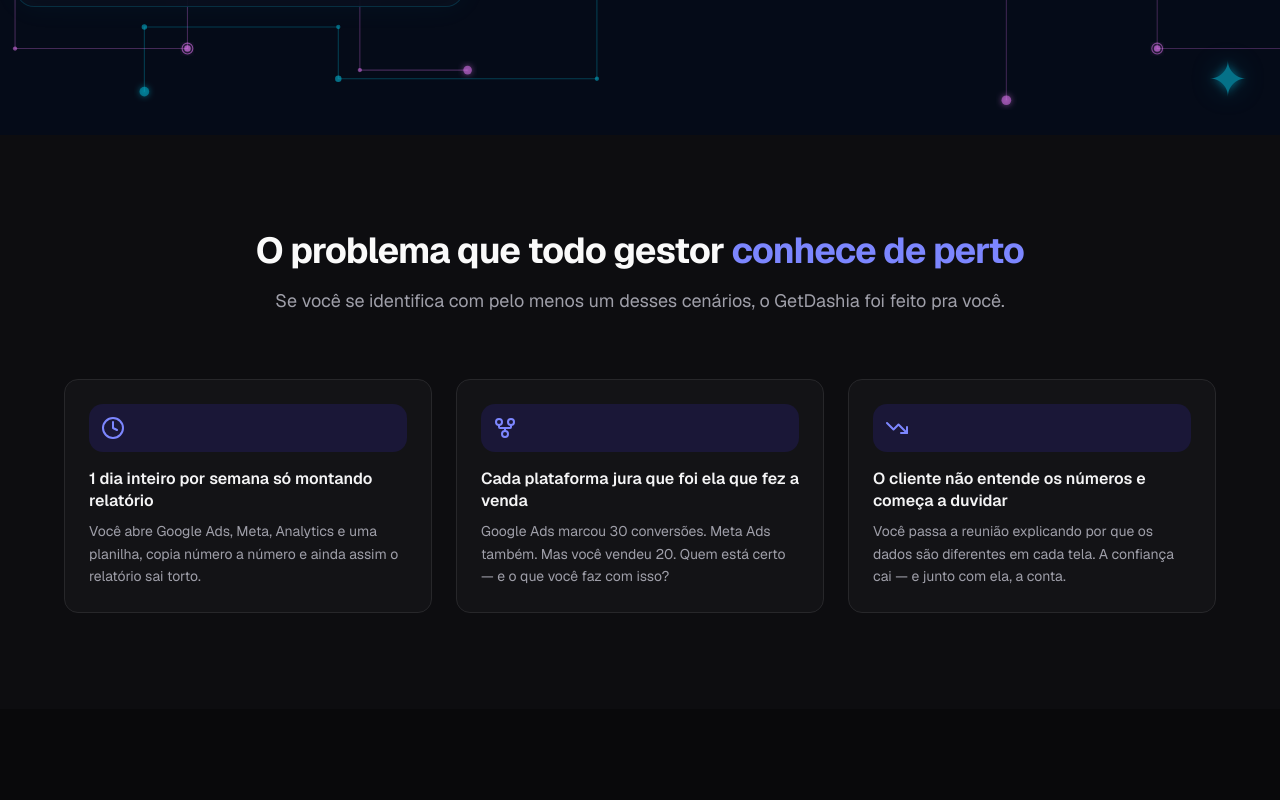
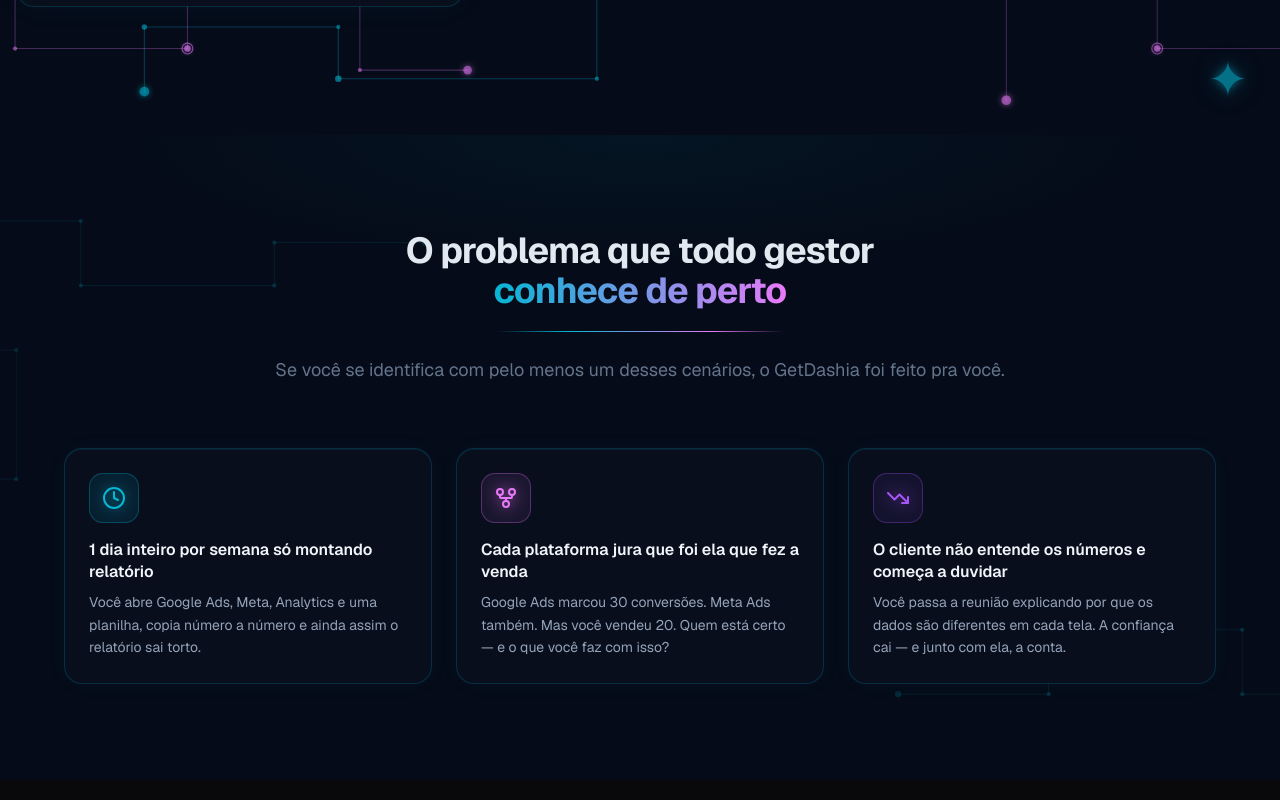
Before and after one commit to LuSan1986/projeto_getdashia, a Next.js app: page / in a window 1280 px wide. Shown: the part 900-1700 px from the top of the page. Built offline with nearby package versions, Linux system fonts and the light colour scheme.

Commit message:
feat(problema): redesign cyberpunk com cards neon e PCB traces

```diff
--- a/src/components/landing/problema.tsx
+++ b/src/components/landing/problema.tsx
@@ -1,10 +1,13 @@
 import { Clock, GitFork, TrendingDown, type LucideIcon } from "lucide-react";
-import { Card } from "@/components/ui/card";
 
 interface ItemProblema {
   Icone: LucideIcon;
   titulo: string;
   descricao: string;
+  cor: string;
+  glow: string;
+  iconBg: string;
+  iconBorder: string;
 }
 
 const itens: ItemProblema[] = [
@@ -13,50 +16,175 @@ const itens: ItemProblema[] = [
     titulo: "1 dia inteiro por semana só montando relatório",
     descricao:
       "Você abre Google Ads, Meta, Analytics e uma planilha, copia número a número e ainda assim o relatório sai torto.",
+    cor: "#06B6D4",
+    glow: "rgba(6,182,212,0.8)",
+    iconBg: "rgba(6,182,212,0.10)",
+    iconBorder: "rgba(6,182,212,0.30)",
   },
   {
     Icone: GitFork,
     titulo: "Cada plataforma jura que foi ela que fez a venda",
     descricao:
       "Google Ads marcou 30 conversões. Meta Ads também. Mas você vendeu 20. Quem está certo — e o que você faz com isso?",
+    cor: "#E879F9",
+    glow: "rgba(232,121,249,0.8)",
+    iconBg: "rgba(232,121,249,0.08)",
+    iconBorder: "rgba(232,121,249,0.30)",
   },
   {
     Icone: TrendingDown,
     titulo: "O cliente não entende os números e começa a duvidar",
     descricao:
       "Você passa a reunião explicando por que os dados são diferentes em cada tela. A confiança cai — e junto com ela, a conta.",
+    cor: "#A855F7",
+    glow: "rgba(168,85,247,0.8)",
+    iconBg: "rgba(168,85,247,0.08)",
+    iconBorder: "rgba(168,85,247,0.30)",
   },
 ];
 
 export default function Problema() {
   return (
-    <section className="bg-zinc-900/30 px-4 py-24">
-      <div className="mx-auto max-w-6xl">
+    <section
+      className="relative px-4 py-24 overflow-hidden"
+      style={{ background: "#050B18" }}
+    >
+      <style>{`
+        .prob-card {
+          background: rgba(10,15,30,0.80);
+          border: 1px solid rgba(6,182,212,0.20);
+          box-shadow: 0 0 20px rgba(6,182,212,0.05), inset 0 1px 0 rgba(6,182,212,0.10);
+          backdrop-filter: blur(8px);
+          transition: border-color 0.3s ease, box-shadow 0.3s ease, transform 0.3s ease;
+        }
+        .prob-card:hover {
+          border-color: rgba(6,182,212,0.50);
+          box-shadow: 0 0 30px rgba(6,182,212,0.12), 0 0 60px rgba(6,182,212,0.06), inset 0 1px 0 rgba(6,182,212,0.20);
+          transform: translateY(-3px);
+        }
+      `}</style>
+
+      {/* ── Traços PCB sutis no fundo ── */}
+      <div aria-hidden className="pointer-events-none absolute inset-0" style={{ zIndex: 0 }}>
+        <svg
+          width="100%" height="100%"
+          viewBox="0 0 1440 600"
+          preserveAspectRatio="xMidYMid slice"
+          xmlns="http://www.w3.org/2000/svg"
+        >
+          {/* Traço 1 — topo-esquerdo */}
+          <path d="M 0 80 H 200 V 140 H 380 V 100 H 520"
+                stroke="rgba(6,182,212,0.10)" strokeWidth="1" fill="none"/>
+          <circle cx="200" cy="80"  r="2" fill="rgba(6,182,212,0.18)"/>
+          <circle cx="200" cy="140" r="2" fill="rgba(6,182,212,0.18)"/>
+          <circle cx="380" cy="140" r="2" fill="rgba(6,182,212,0.18)"/>
+          <circle cx="380" cy="100" r="2" fill="rgba(6,182,212,0.18)"/>
+          <circle cx="520" cy="100" r="3" fill="rgba(6,182,212,0.16)"/>
+
+          {/* Traço 2 — inferior-direito */}
+          <path d="M 1440 520 H 1280 V 460 H 1100 V 520 H 960"
+                stroke="rgba(6,182,212,0.10)" strokeWidth="1" fill="none"/>
+          <circle cx="1280" cy="520" r="2" fill="rgba(6,182,212,0.18)"/>
+          <circle cx="1280" cy="460" r="2" fill="rgba(6,182,212,0.18)"/>
+          <circle cx="1100" cy="460" r="2" fill="rgba(6,182,212,0.18)"/>
+          <circle cx="1100" cy="520" r="2" fill="rgba(6,182,212,0.18)"/>
+          <circle cx="960"  cy="520" r="3" fill="rgba(6,182,212,0.16)"/>
+
+          {/* Traço 3 — lateral esquerda vertical */}
+          <path d="M 60 0 V 200 H 140 V 320 H 40 V 440"
+                stroke="rgba(6,182,212,0.08)" strokeWidth="1" fill="none"/>
+          <circle cx="60"  cy="200" r="2" fill="rgba(6,182,212,0.15)"/>
+          <circle cx="140" cy="200" r="2" fill="rgba(6,182,212,0.15)"/>
+          <circle cx="140" cy="320" r="2" fill="rgba(6,182,212,0.15)"/>
+          <circle cx="40"  cy="320" r="2" fill="rgba(6,182,212,0.15)"/>
+
+          {/* Traço 4 — lateral direita */}
+          <path d="M 1440 180 H 1360 V 280 H 1420 V 380"
+                stroke="rgba(6,182,212,0.09)" strokeWidth="1" fill="none"/>
+          <circle cx="1360" cy="180" r="2" fill="rgba(6,182,212,0.16)"/>
+          <circle cx="1360" cy="280" r="2" fill="rgba(6,182,212,0.16)"/>
+          <circle cx="1420" cy="280" r="2" fill="rgba(6,182,212,0.16)"/>
+        </svg>
+      </div>
+
+      {/* Glow topo suave para fundir com o hero */}
+      <div
+        aria-hidden
+        className="pointer-events-none absolute inset-0"
+        style={{
+          background: "radial-gradient(ellipse 60% 30% at 50% 0%, rgba(6,182,212,0.06) 0%, transparent 70%)",
+          zIndex: 0,
+        }}
+      />
+
+      <div className="relative z-10 mx-auto max-w-6xl">
+        {/* ── Cabeçalho ── */}
         <div className="mb-16 text-center">
-          <h2 className="text-3xl font-bold tracking-tight text-zinc-50 sm:text-4xl">
+          <h2
+            className="text-3xl font-bold tracking-tight sm:text-4xl"
+            style={{ color: "#E2E8F0" }}
+          >
             O problema que todo gestor{" "}
-            <span className="text-indigo-400">conhece de perto</span>
+            <br className="hidden sm:block" />
+            <span
+              style={{
+                background: "linear-gradient(90deg, #06B6D4 0%, #E879F9 100%)",
+                WebkitBackgroundClip: "text",
+                WebkitTextFillColor: "transparent",
+                backgroundClip: "text",
+              }}
+            >
+              conhece de perto
+            </span>
           </h2>
-          <p className="mt-4 text-lg text-zinc-400">
+
+          {/* Linha decorativa ciano → magenta → transparente */}
+          <div
+            className="mx-auto mt-5 h-px w-72"
+            style={{
+              background:
+                "linear-gradient(90deg, transparent 0%, #06B6D4 25%, #E879F9 75%, transparent 100%)",
+            }}
+          />
+
+          <p className="mt-6 text-lg" style={{ color: "#64748B" }}>
             Se você se identifica com pelo menos um desses cenários, o GetDashia
             foi feito pra você.
           </p>
         </div>
 
+        {/* ── Cards ── */}
         <div className="grid gap-6 md:grid-cols-2 lg:grid-cols-3">
-          {itens.map(({ Icone, titulo, descricao }) => (
-            <Card
-              key={titulo}
-              className="gap-0 border border-zinc-800 bg-zinc-900/60 p-6 ring-0"
-            >
-              <div className="mb-4 inline-flex rounded-xl bg-indigo-950/60 p-3 text-indigo-400">
-                <Icone className="size-6" />
+          {itens.map(({ Icone, titulo, descricao, cor, glow, iconBg, iconBorder }) => (
+            <div key={titulo} className="prob-card rounded-2xl p-6">
+              {/* Ícone */}
+              <div
+                className="mb-4 inline-flex rounded-xl p-3"
+                style={{
+                  background: iconBg,
+                  border: `1px solid ${iconBorder}`,
+                }}
+              >
+                <Icone
+                  className="size-6"
+                  style={{
+                    color: cor,
+                    filter: `drop-shadow(0 0 8px ${glow})`,
+                  }}
+                />
               </div>
-              <h3 className="mb-2 text-base font-semibold leading-snug text-zinc-100">
+
+              {/* Texto */}
+              <h3
+                className="mb-2 text-base font-semibold leading-snug"
+                style={{ color: "#F1F5F9" }}
+              >
                 {titulo}
               </h3>
-              <p className="text-sm leading-relaxed text-zinc-400">{descricao}</p>
-            </Card>
+              <p className="text-sm leading-relaxed" style={{ color: "#94A3B8" }}>
+                {descricao}
+              </p>
+            </div>
           ))}
         </div>
       </div>
```
